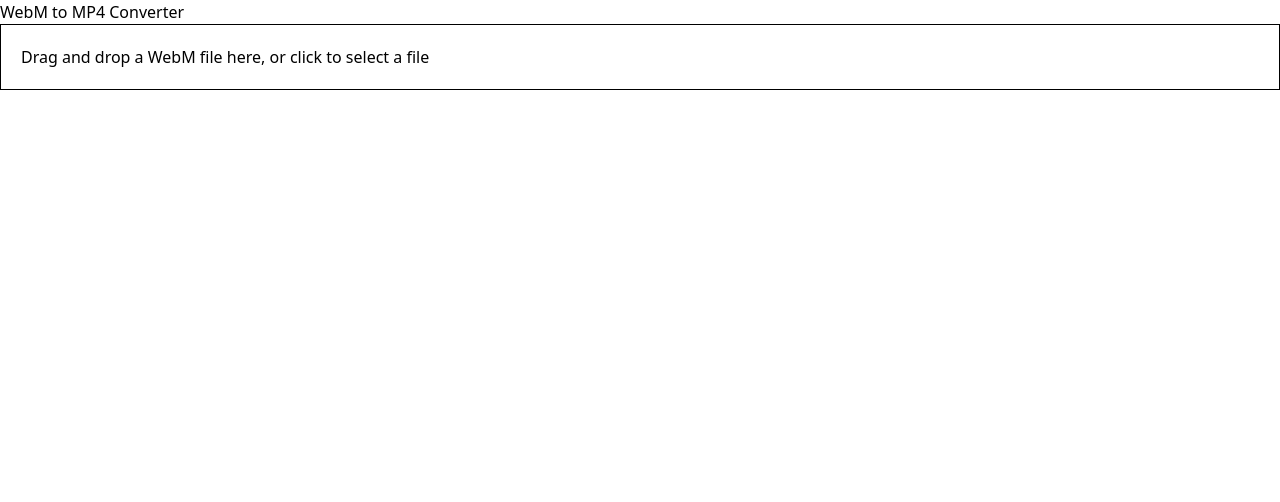
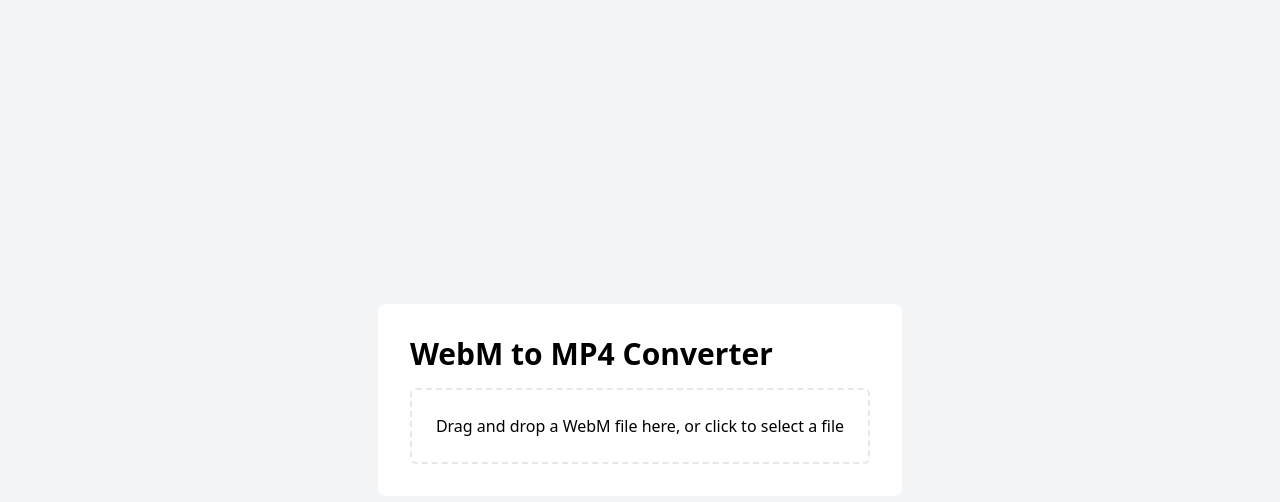
Before and after one commit to iketiunn/vid2mp4, a React (Vite) app: page / in a window 1280 px wide. Shown: the top 502 px of the page. Built offline with nearby package versions, Linux system fonts and the light colour scheme.

Commit message:
feat: add styles with several prompts

```diff
--- a/src/App.tsx
+++ b/src/App.tsx
@@ -2,18 +2,24 @@ import React, { useState } from "react";
 import Ffmpeg from "@ffmpeg/ffmpeg";
 import { useDropzone } from "react-dropzone";
 
-const App = () => {
-  const [inputFile, setInputFile] = useState(null);
-  const [outputFile, setOutputFile] = useState(null);
+const App: React.FC = () => {
+  const [inputFile, setInputFile] = useState<File | null>(null);
+  const [outputFile, setOutputFile] = useState<string | null>(null);
+  const [progress, setProgress] = useState<number | null>(null);
 
   const handleConvert = async () => {
     const ffmpeg = Ffmpeg.createFFmpeg({ log: true });
     await ffmpeg.load();
 
+    if (!inputFile) {
+      return;
+    }
+
     // Read the input file
     await ffmpeg.FS("writeFile", "input.webm", await fetchFile(inputFile));
 
     // Run the ffmpeg command to convert the file
+    await ffmpeg.setProgress(({ ratio }) => setProgress(Math.round(ratio * 100)));
     await ffmpeg.run("-i", "input.webm", "output.mp4");
 
     // Read the output file
@@ -21,23 +27,25 @@ const App = () => {
     const url = URL.createObjectURL(new Blob([data.buffer], { type: "video/mp4" }));
 
     setOutputFile(url);
+    setProgress(null);
   };
 
-  const fetchFile = async (file) => {
+  const fetchFile = async (file: File) => {
     const response = await fetch(URL.createObjectURL(file));
     return new Uint8Array(await response.arrayBuffer());
   };
 
-  const onDrop = (acceptedFiles) => {
+  const onDrop = (acceptedFiles: File[]) => {
     setInputFile(acceptedFiles[0]);
   };
 
   const { getRootProps, getInputProps, isDragActive } = useDropzone({ onDrop });
 
   return (
-    <div>
-      <h1>WebM to MP4 Converter</h1>
-      <div {...getRootProps()} style={{ padding: 20, border: "1px solid black" }}>
+    <div className="min-h-screen flex flex-col items-center justify-center bg-gray-100">
+      <div className="bg-white rounded-lg p-8">
+        <h1 className="text-3xl font-bold mb-4">WebM to MP4 Converter</h1>
+        <div {...getRootProps()} className="border-2 border-dashed rounded-md p-6 mt-4">
           <input {...getInputProps()} />
           {isDragActive ? (
             <p>Drop the file here ...</p>
@@ -46,12 +54,25 @@ const App = () => {
           )}
         </div>
         {inputFile && (
-        <div>
+          <div className="mt-4">
             <p>Selected file: {inputFile.name}</p>
-          <button onClick={handleConvert}>Convert</button>
+            <button className="bg-blue-500 hover:bg-blue-700 text-white font-bold py-2 px-4 rounded mt-4" onClick={handleConvert}>
+              Convert
+            </button>
           </div>
         )}
-      {outputFile && <video controls src={outputFile} />}
+        {progress !== null && (
+          <div className="mt-4">
+            <progress className="w-full" max={100} value={progress} />
+            <p className="mt-2">{progress}%</p>
+          </div>
+        )}
+        {outputFile && (
+          <div className="mt-4">
+            <video className="w-full" controls src={outputFile} />
+          </div>
+        )}
+      </div>
     </div>
   );
 };
```
Lines whose indentation alone changed are shown as unchanged.
